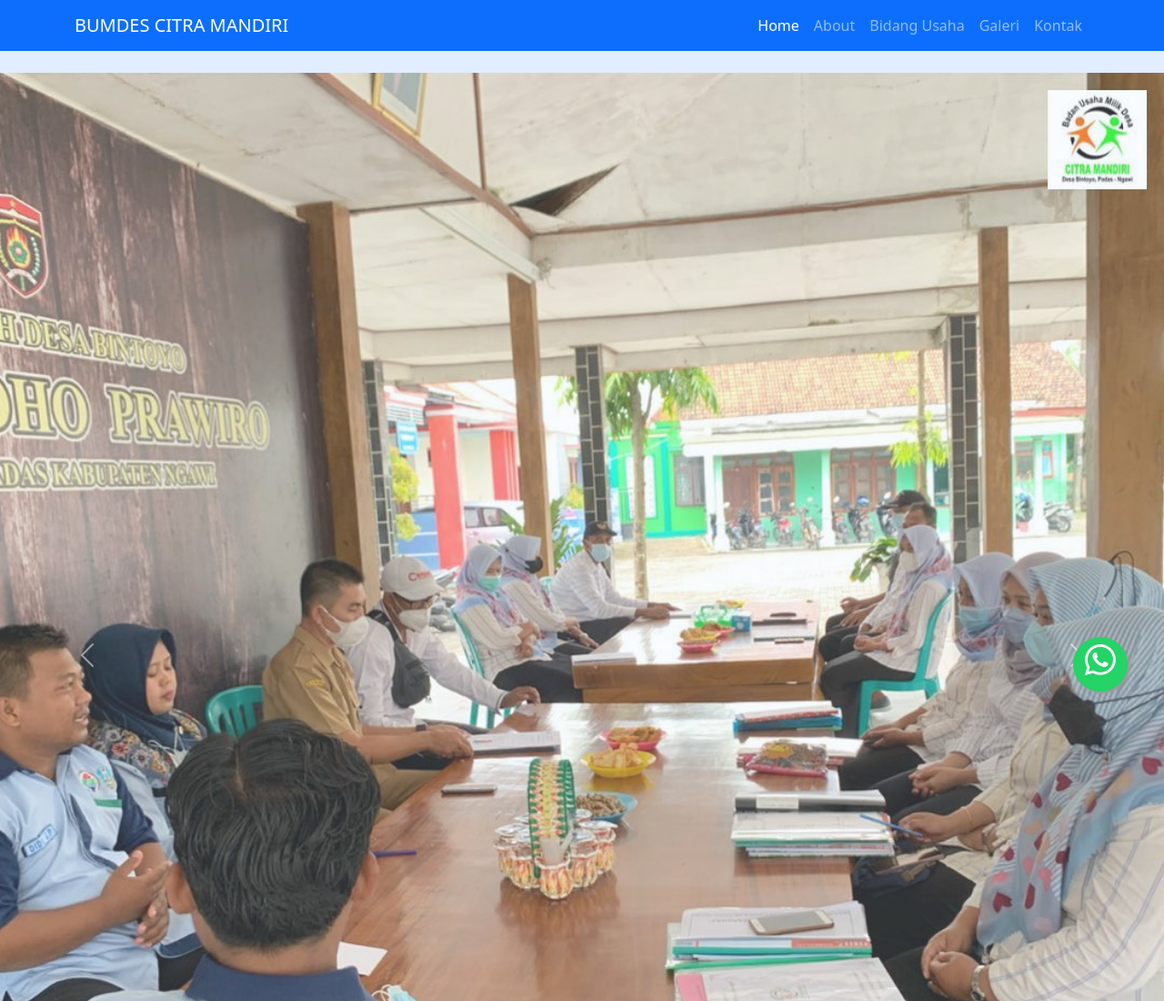
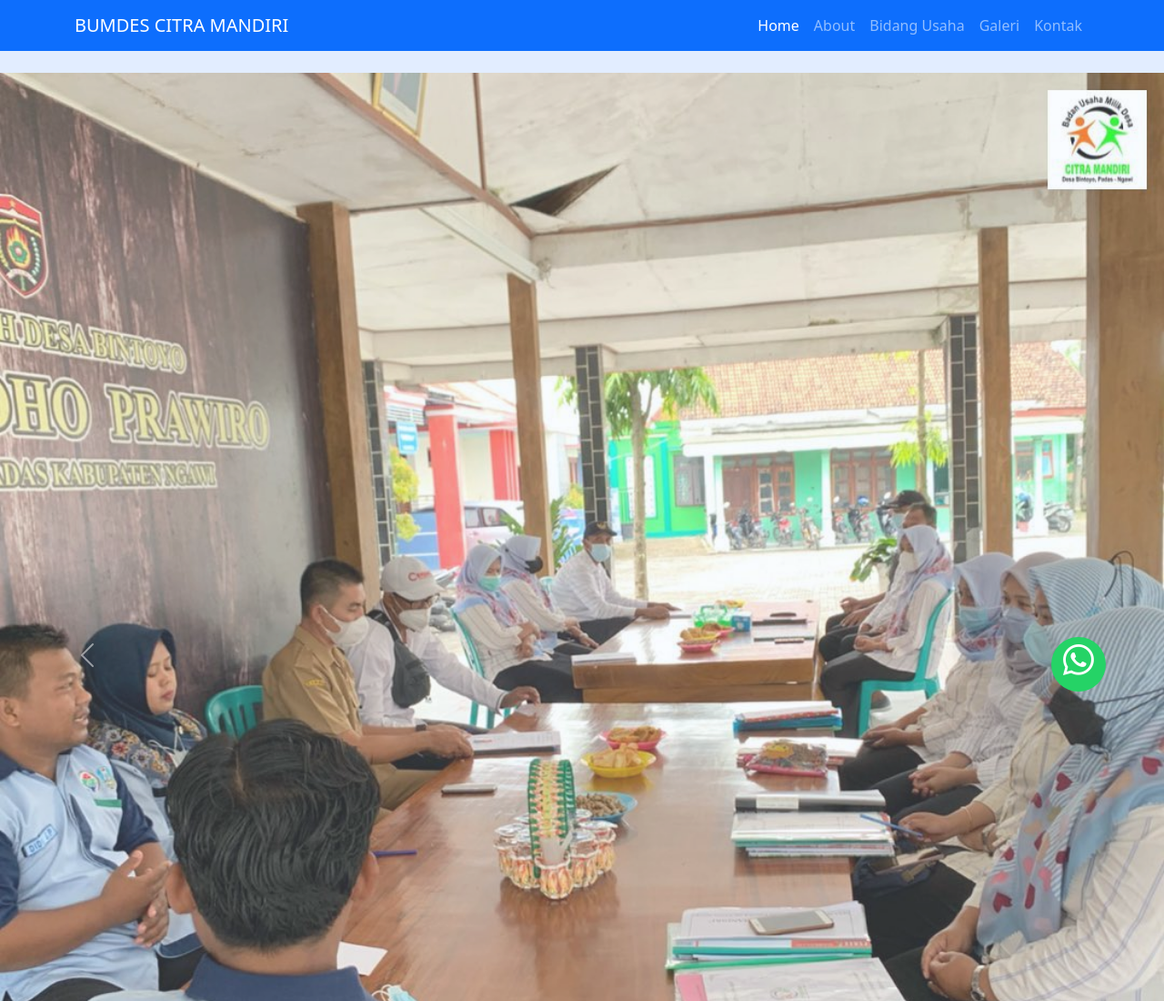
Before and after one commit to nur-rohmad/bumdesCitraMandiri, a plain HTML site: page index.html in a window 1280 px wide. Shown: the top 1100 px of the page at 91% size. Drawn offline with nearby package versions, Linux system fonts and the light colour scheme.

Commit message:
perbaikan

```diff
--- a/index.html
+++ b/index.html
@@ -399,7 +399,7 @@
             </div>
           </div>
           <div
-            class="col-md-7 ms-5 justify-content-center"
+            class="col-md-7 ms-md-5 justify-content-center"
             data-aos="fade-up-left"
             data-aos-duration="2000"
           >
@@ -444,7 +444,7 @@
     <!-- akir footer -->
     <a
       href="https://api.whatsapp.com/send?phone=+6281249550802&text=Hello%21%20"
-      class="floating"
+      class="floating me-xl-4"
       target="_blank"
       ><i class="bi bi-whatsapp" style="font-size: 34px"></i
     ></a>
--- a/style.css
+++ b/style.css
@@ -40,7 +40,7 @@ section {
   border-radius: 50px;
   text-align: center;
   font-size: 30px;
-  box-shadow: 2px 2px 3px #999;
+  /* box-shadow: 2px 2px 3px #999; */
   z-index: 100;
 }
 
```
